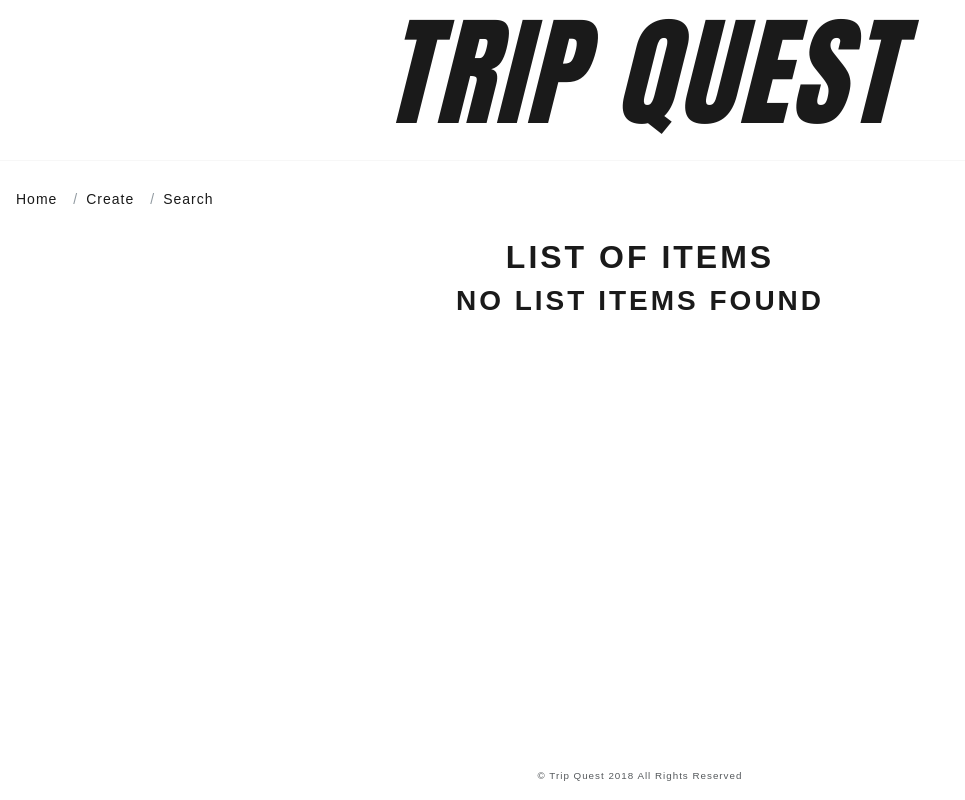
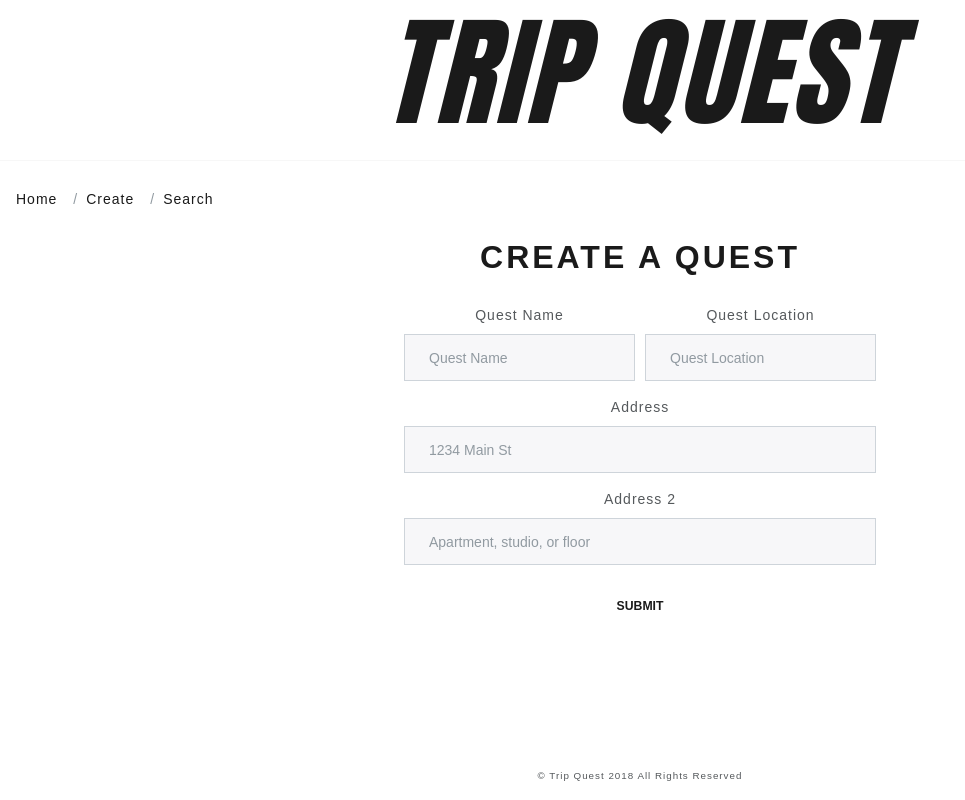
Before and after one commit to Jwright707/Sac-Hacks2018, a React (Create React App) app in the folder client/: page /list in a window 1280 px wide. Shown: the whole page, without its empty margins (0-965 px from the left). Built offline with nearby package versions, Linux system fonts and the light colour scheme.

Commit message:
Added static form submission to create quest

```diff
--- a/client/package.json
+++ b/client/package.json
@@ -3,6 +3,7 @@
   "version": "0.1.0",
   "private": false,
   "dependencies": {
+    "axios": "^0.18.0",
     "react": "^16.6.3",
     "react-bootstrap": "^0.32.4",
     "react-dom": "^16.6.3",
--- a/client/src/list.js
+++ b/client/src/list.js
@@ -1,4 +1,15 @@
 import React, { Component } from "react";
+import axios from "axios";
+import {
+  Col,
+  Row,
+  Button,
+  Form,
+  FormGroup,
+  Label,
+  Input,
+  FormText
+} from "reactstrap";
 
 class List extends Component {
   // Initialize the state
@@ -24,7 +35,6 @@ class List extends Component {
 
     return (
       <div className="App">
-        <h1>List of Items</h1>
         {/* Check to see if any items are found*/}
         {list.length ? (
           <div>
@@ -34,9 +44,55 @@ class List extends Component {
             })}
           </div>
         ) : (
-          <div>
-            <h2>No List Items Found</h2>
-          </div>
+          <Form>
+            <div>
+              <h1>Create a Quest</h1>
+            </div>
+            <br />
+            <Row form>
+              <Col md={6}>
+                <FormGroup>
+                  <Label for="Quest Name">Quest Name</Label>
+                  <Input
+                    type="questName"
+                    name="questName"
+                    id="Quest Name"
+                    placeholder="Quest Name"
+                  />
+                </FormGroup>
+              </Col>
+              <Col md={6}>
+                <FormGroup>
+                  <Label for="Quest Location">Quest Location</Label>
+                  <Input
+                    type="questLocation"
+                    name="questLocation"
+                    id="Quest Location"
+                    placeholder="Quest Location"
+                  />
+                </FormGroup>
+              </Col>
+            </Row>
+            <FormGroup>
+              <Label for="exampleAddress">Address</Label>
+              <Input
+                type="text"
+                name="address"
+                id="exampleAddress"
+                placeholder="1234 Main St"
+              />
+            </FormGroup>
+            <FormGroup>
+              <Label for="exampleAddress2">Address 2</Label>
+              <Input
+                type="text"
+                name="address2"
+                id="exampleAddress2"
+                placeholder="Apartment, studio, or floor"
+              />
+            </FormGroup>
+            <Button>Submit</Button>
+          </Form>
         )}
       </div>
     );
```
Also changed, not shown: 1 other file (tests, documents, lock files or other folders).
